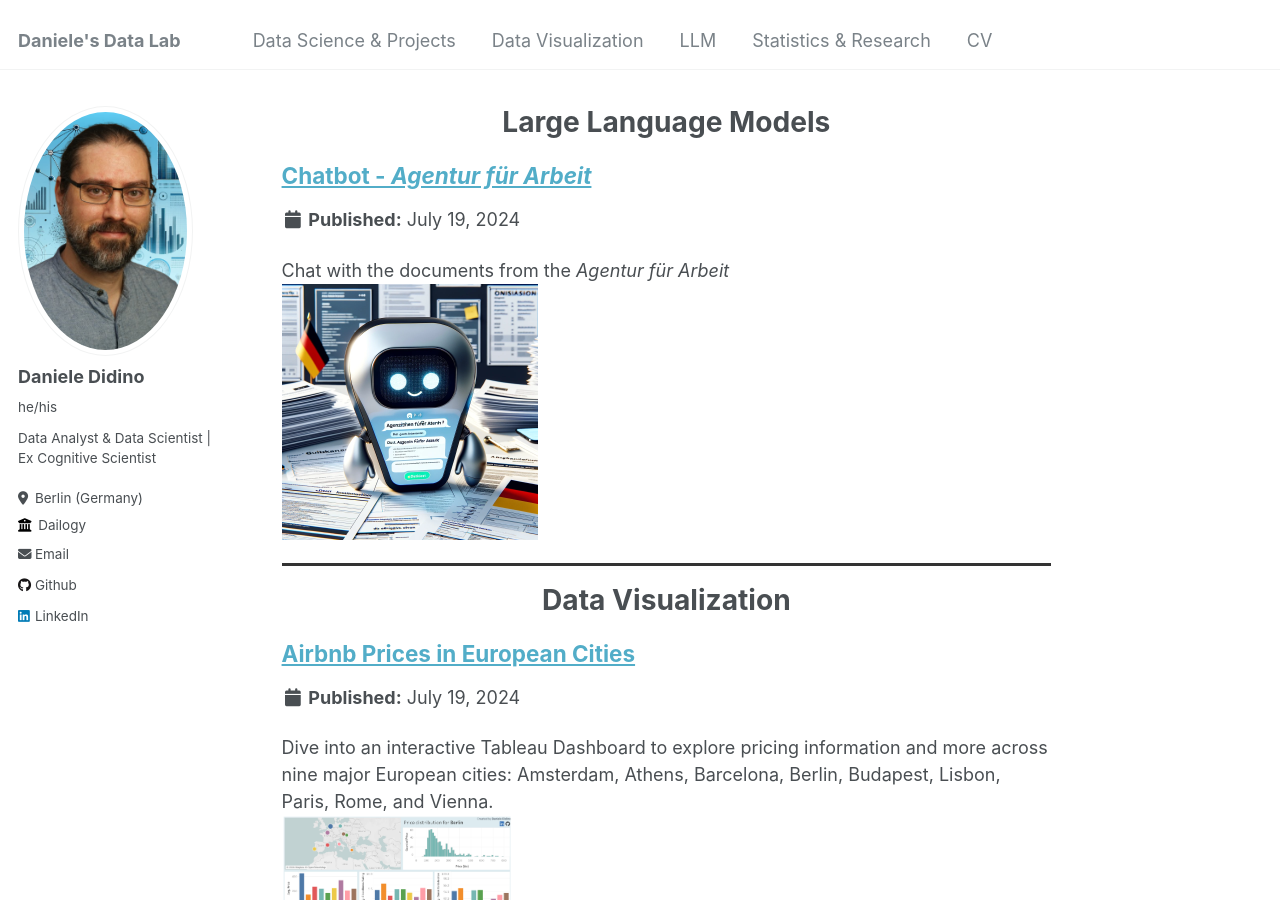
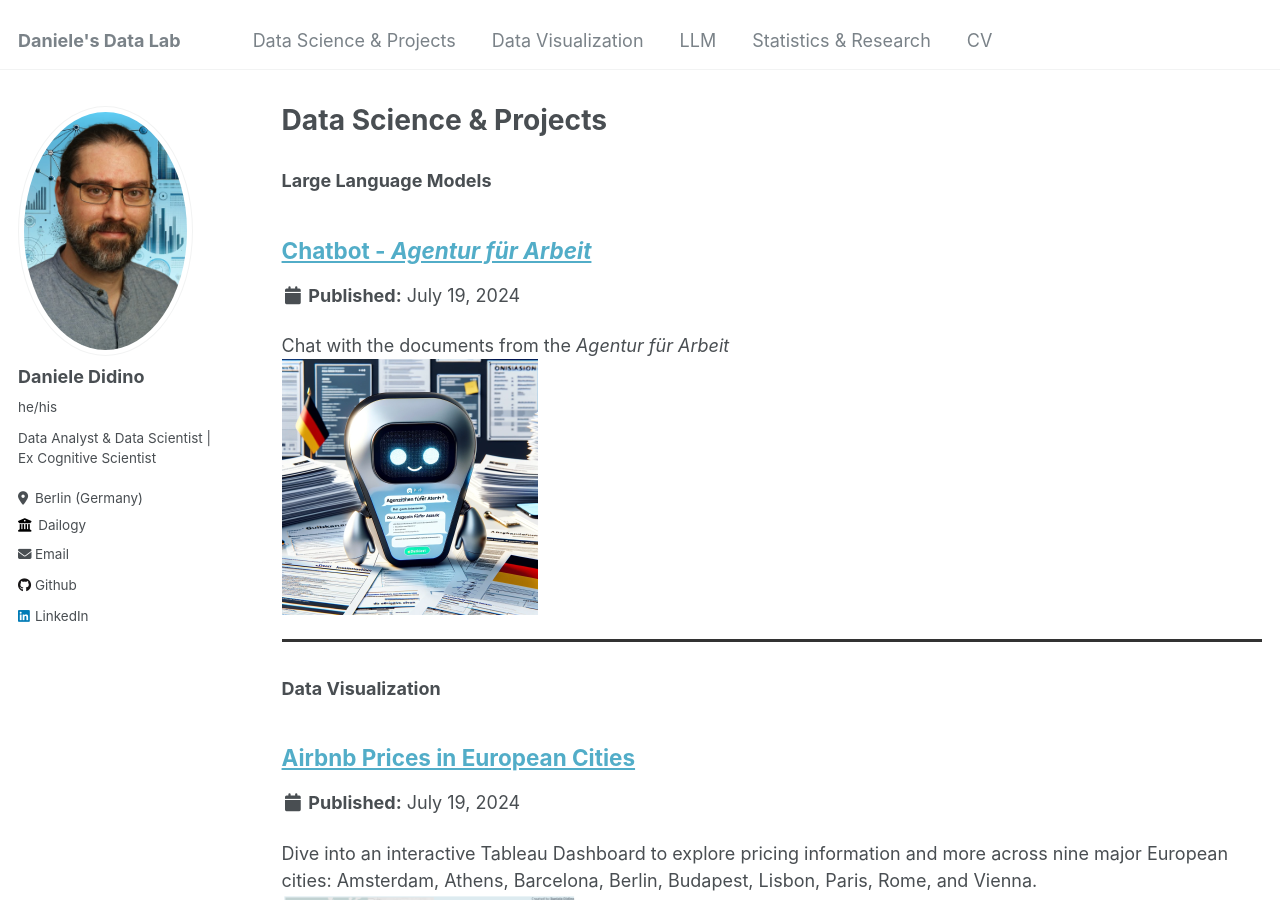
Before and after one commit to DanieleDidino/DanieleDidino.github.io, a Jekyll site: the page built from _pages/data_proj.html, in a window 1280 px wide and 900 px high. Built offline with Jekyll 4.4.1, drawn with Linux system fonts in a browser that asks for light colours.

Commit message:
edit Data Science Projects page

```diff
--- a/_pages/data_proj.html
+++ b/_pages/data_proj.html
@@ -1,24 +1,24 @@
 ---
 layout: archive
-<!--title: "Data Science & Projects" -->
+title: "Data Science & Projects"
 permalink: /data_proj/
 author_profile: true
 ---
 
 {% include base_path %}
 
-<h1 align="center">
+<h3 align="left">
   <b>Large Language Models</b>
-  </h1>
+  </h3>
 
 {% for post in site.LLM_projects %}
   {% include archive-single.html %}
   <hr style="height:3px; border:none; color:#333; background-color:#333;"> <!-- Add a horizontal line between sections -->
 {% endfor %}
 
-<h1 align="center">
+<h3 align="left">
   <b>Data Visualization</b>
-  </h1>
+  </h3>
 
 {% for post in site.data_viz %}
   {% include archive-single.html %}
```
